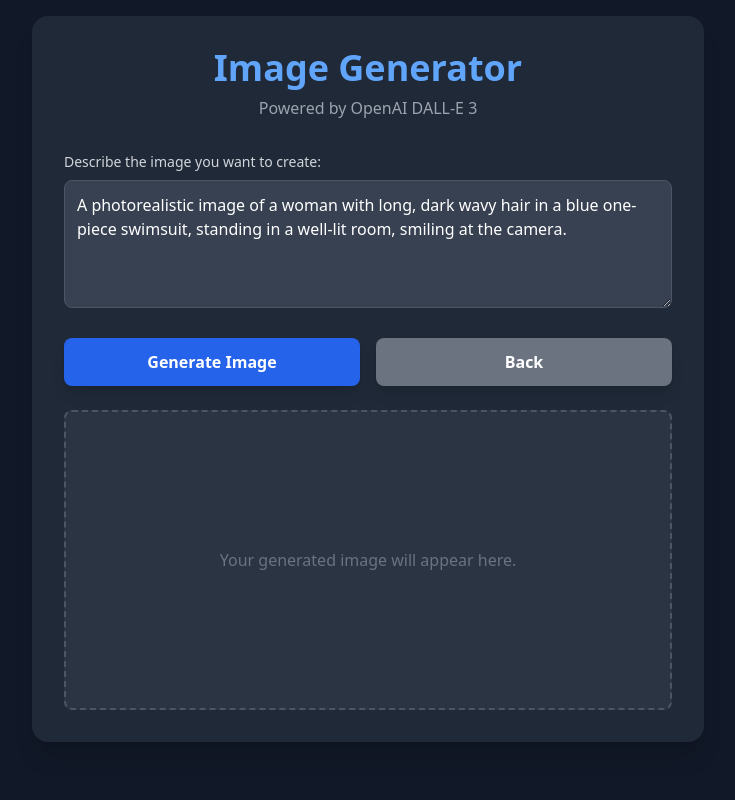
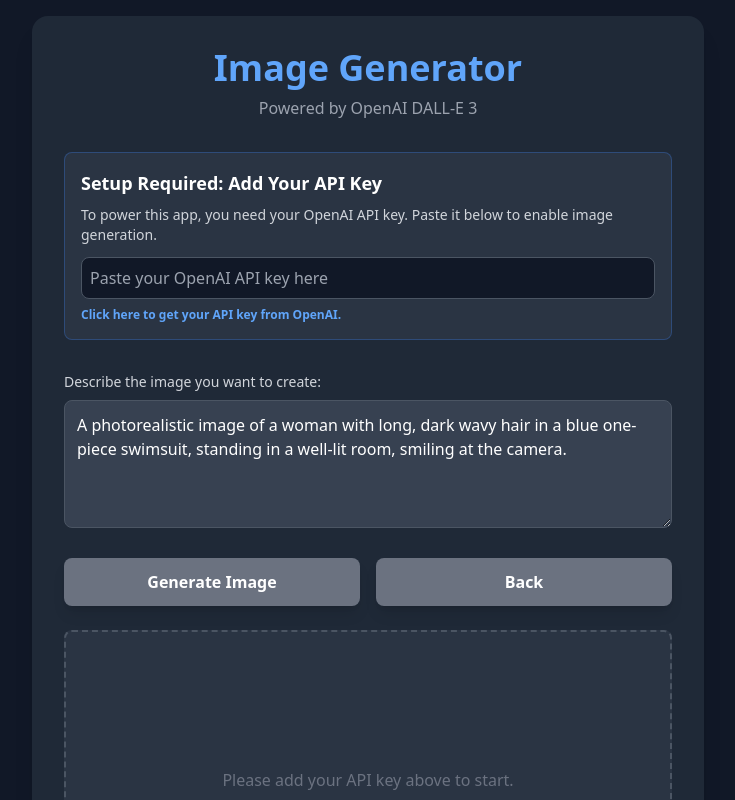
Before and after one commit to userappsdjauls/AI-Image-Generator-0.1, a React (Create React App) app: page / in a window 1280 px wide. Shown: the top 800 px of the page, without its empty margins (272-1007 px from the left). Built offline with nearby package versions, Linux system fonts and the light colour scheme.

Commit message:
Update App.js

```diff
--- a/src/App.js
+++ b/src/App.js
@@ -10,13 +10,12 @@ const App = () => {
     const [error, setError] = useState(null);
     const [generationHistory, setGenerationHistory] = useState([]);
     const [upscaledImageUrl, setUpscaledImageUrl] = useState(null);
-    // API Key is now hardcoded for convenience.
-    const apiKey = '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';
+    const [apiKey, setApiKey] = useState('');
 
 
     const generateImage = async () => {
         if (!apiKey) {
-            setError("The OpenAI API key is missing from the code.");
+            setError("Please enter your OpenAI API key to generate images.");
             return;
         }
         if (!prompt) {
@@ -87,6 +86,25 @@ const App = () => {
                 <h1 className="text-4xl font-bold text-center mb-2 text-blue-400">Image Generator</h1>
                 <p className="text-center text-gray-400 mb-8">Powered by OpenAI DALL-E 3</p>
 
+                <div className="bg-gray-700/50 p-4 rounded-lg mb-8 border border-blue-500/30">
+                    <h2 className="text-lg font-bold text-white mb-2">Setup Required: Add Your API Key</h2>
+                    <p className="text-sm text-gray-300 mb-3">To power this app, you need your OpenAI API key. Paste it below to enable image generation.</p>
+                    <div className="flex items-center gap-2">
+                        <input
+                            id="api-key"
+                            type="password"
+                            value={apiKey}
+                            onChange={(e) => setApiKey(e.target.value)}
+                            placeholder="Paste your OpenAI API key here"
+                            className="w-full p-2 bg-gray-900 border border-gray-600 rounded-lg focus:ring-2 focus:ring-blue-500"
+                        />
+                    </div>
+                     <p className="text-xs text-gray-400 mt-2">
+                        <a href="https://platform.openai.com/api-keys" target="_blank" rel="noopener noreferrer" className="text-blue-400 hover:underline font-semibold">Click here to get your API key from OpenAI.</a>
+                    </p>
+                </div>
+
+
                 <div className="mb-6">
                     <label htmlFor="prompt" className="block text-sm font-medium text-gray-300 mb-2">Describe the image you want to create:</label>
                     <textarea
@@ -101,7 +119,7 @@ const App = () => {
                 <div className="flex gap-4 mb-6">
                     <button
                         onClick={generateImage}
-                        disabled={loading}
+                        disabled={loading || !apiKey}
                         className="w-full bg-blue-600 hover:bg-blue-700 text-white font-bold py-3 px-4 rounded-lg disabled:bg-gray-500 disabled:cursor-not-allowed flex items-center justify-center shadow-lg"
                     >
                         {loading ? 'Generating...' : 'Generate Image'}
@@ -135,7 +153,7 @@ const App = () => {
                         </div>
                     ) : (
                          <div className="text-center text-gray-500">
-                            <p>Your generated image will appear here.</p>
+                             {!apiKey ? <p>Please add your API key above to start.</p> : <p>Your generated image will appear here.</p>}
                         </div>
                     )}
                 </div>
```
